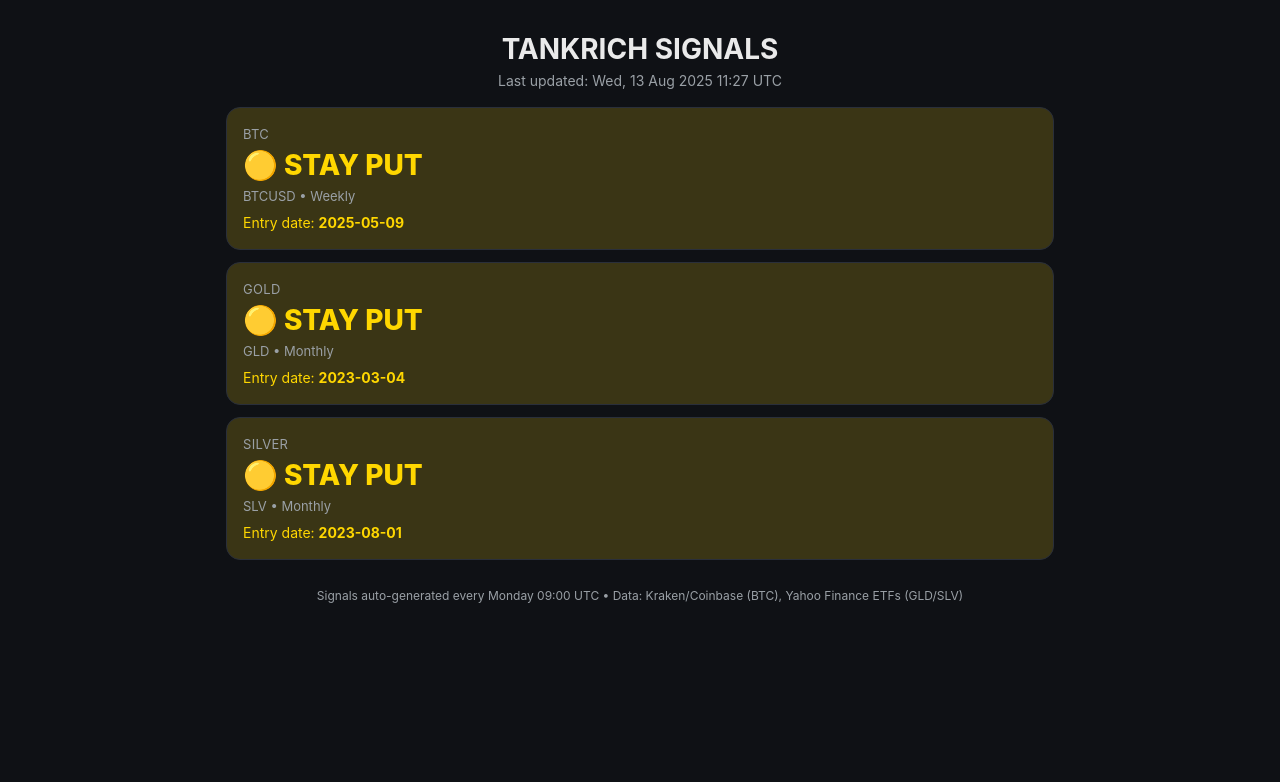
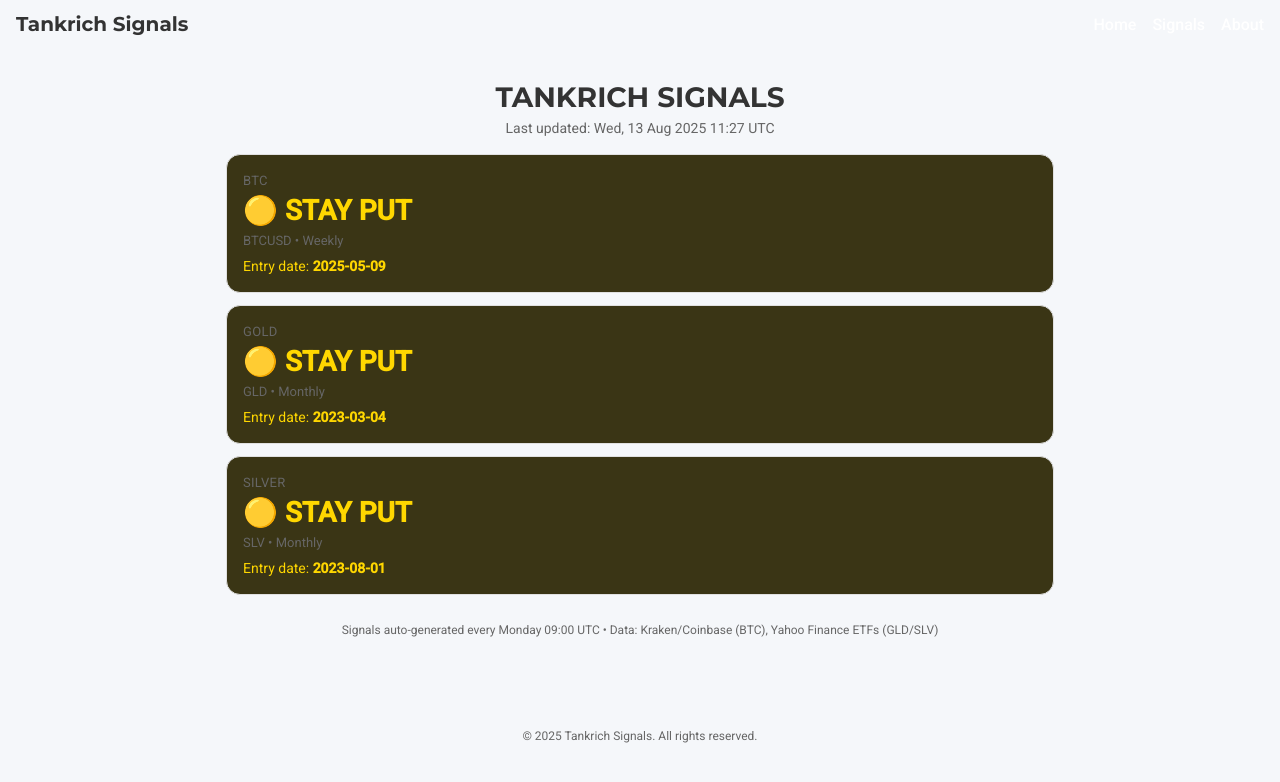
Before and after one commit to vivek-bothra/tankrich-signals-site, a plain HTML site: page index.html in a window 1280 px wide. Drawn offline with Linux system fonts and the light colour scheme.

Commit message:
Remove image assets and rely on text branding

```diff
--- /dev/null
+++ b/assets/scripts.js
@@ -0,0 +1,15 @@
+document.addEventListener('DOMContentLoaded', () => {
+  const loadComponent = (id, file) => {
+    fetch(file)
+      .then(response => response.text())
+      .then(html => {
+        const container = document.getElementById(id);
+        if (container) {
+          container.innerHTML = html;
+        }
+      });
+  };
+
+  loadComponent('header', 'partials/header.html');
+  loadComponent('footer', 'partials/footer.html');
+});
--- /dev/null
+++ b/assets/styles.css
@@ -0,0 +1,140 @@
+:root {
+  --color-bg: #f5f7fa;
+  --color-fg: #333333;
+  --color-muted: #666666;
+  --color-primary: #2E8B57;
+  --color-accent: #FFD700;
+  --font-body: 'Roboto', sans-serif;
+  --font-heading: 'Montserrat', sans-serif;
+}
+
+* {
+  box-sizing: border-box;
+}
+
+body {
+  margin: 0;
+  background: var(--color-bg);
+  color: var(--color-fg);
+  font-family: var(--font-body);
+}
+
+
+.wrap {
+  max-width: 860px;
+  margin: 0 auto;
+  padding: 24px 16px 64px;
+}
+
+h1 {
+  font-family: var(--font-heading);
+  font-size: 28px;
+  margin: 8px 0 6px;
+  text-align: center;
+}
+
+.sub {
+  text-align: center;
+  color: var(--color-muted);
+  font-size: 14px;
+  margin-bottom: 18px;
+}
+
+.card {
+  border-radius: 14px;
+  padding: 18px 16px;
+  margin: 12px 0;
+  background: #ffffff;
+  border: 1px solid #e0e0e0;
+  display: flex;
+  flex-direction: column;
+  gap: 6px;
+}
+
+.buy {
+  background: #123822;
+  color: #00ff88;
+}
+
+.hold {
+  background: #3a3515;
+  color: var(--color-accent);
+}
+
+.sell {
+  background: #3a1515;
+  color: #ff5a5a;
+}
+
+.break {
+  background: #1d2430;
+  color: #cbd5e1;
+}
+
+.asset {
+  font-size: 13px;
+  color: var(--color-muted);
+  letter-spacing: 0.3px;
+  text-transform: uppercase;
+}
+
+.signal {
+  font-weight: 800;
+  font-size: 28px;
+}
+
+.meta {
+  font-size: 13px;
+  color: var(--color-muted);
+}
+
+.since {
+  font-size: 14px;
+  margin-top: 4px;
+}
+
+footer {
+  margin-top: 28px;
+  text-align: center;
+  color: var(--color-muted);
+  font-size: 12px;
+}
+
+header {
+  background: var(--color-primary);
+  color: #fff;
+}
+
+.nav {
+  display: flex;
+  align-items: center;
+  justify-content: space-between;
+  padding: 12px 16px;
+}
+
+.logo {
+  font-family: var(--font-heading);
+  font-size: 20px;
+  font-weight: 700;
+}
+
+.nav-links {
+  list-style: none;
+  display: flex;
+  gap: 16px;
+  padding: 0;
+  margin: 0;
+}
+
+.nav-links a {
+  color: #fff;
+  text-decoration: none;
+  font-weight: 500;
+}
+
+@media (max-width: 600px) {
+  .nav {
+    flex-direction: column;
+    gap: 8px;
+  }
+}
--- a/index.html
+++ b/index.html
@@ -4,31 +4,11 @@
   <meta charset="utf-8"/>
   <meta name="viewport" content="width=device-width,initial-scale=1"/>
   <title>Tankrich Signals</title>
-<style>
-:root {
-  --bg:#0f1115; --fg:#eaeaea; --muted:#9aa0a6;
-  --buy:#123822; --hold:#3a3515; --sell:#3a1515; --break:#1d2430;
-  --buyText:#00ff88; --holdText:#ffd700; --sellText:#ff5a5a; --breakText:#cbd5e1;
-  --card:#151922; --ring:#2a2f3a;
-}
-*{box-sizing:border-box}
-body{margin:0;background:var(--bg);color:var(--fg);font-family:-apple-system,BlinkMacSystemFont,Segoe UI,Inter,Roboto,Helvetica,Arial,sans-serif}
-.wrap{max-width:860px;margin:0 auto;padding:24px 16px 64px}
-h1{font-size:28px;margin:8px 0 6px;text-align:center}
-.sub{text-align:center;color:var(--muted);font-size:14px;margin-bottom:18px}
-.card{border-radius:14px;padding:18px 16px;margin:12px 0;background:var(--card);border:1px solid var(--ring);display:flex;flex-direction:column;gap:6px}
-.asset{font-size:13px;color:var(--muted);letter-spacing:.3px;text-transform:uppercase}
-.signal{font-weight:800;font-size:28px}
-.meta{font-size:13px;color:var(--muted)}
-.since{font-size:14px;margin-top:4px}
-.buy{background:var(--buy);color:var(--buyText)}
-.hold{background:var(--hold);color:var(--holdText)}
-.sell{background:var(--sell);color:var(--sellText)}
-.break{background:var(--break);color:var(--breakText)}
-footer{margin-top:28px;text-align:center;color:var(--muted);font-size:12px}
-</style>
+  <link href="https://fonts.googleapis.com/css2?family=Montserrat:wght@500;700&family=Roboto:wght@400;500&display=swap" rel="stylesheet" />
+  <link rel="stylesheet" href="assets/styles.css" />
 </head>
 <body>
+  <div id="header"></div>
   <div class="wrap">
     <h1><strong>TANKRICH SIGNALS</strong></h1>
     <div class="sub">Last updated: Wed, 13 Aug 2025 11:27 UTC</div>
@@ -56,5 +36,7 @@ footer{margin-top:28px;text-align:center;color:var(--muted);font-size:12px}
 
     <footer>Signals auto-generated every Monday 09:00 UTC • Data: Kraken/Coinbase (BTC), Yahoo Finance ETFs (GLD/SLV)</footer>
   </div>
+  <div id="footer"></div>
+  <script src="assets/scripts.js"></script>
 </body>
 </html>
--- /dev/null
+++ b/partials/footer.html
@@ -0,0 +1,3 @@
+<footer>
+  <p>© 2025 Tankrich Signals. All rights reserved.</p>
+</footer>
--- /dev/null
+++ b/partials/header.html
@@ -0,0 +1,8 @@
+<nav class="nav">
+  <div class="logo">Tankrich Signals</div>
+  <ul class="nav-links">
+    <li><a href="#">Home</a></li>
+    <li><a href="#">Signals</a></li>
+    <li><a href="#">About</a></li>
+  </ul>
+</nav>
```
Lines whose indentation alone changed are shown as unchanged.
